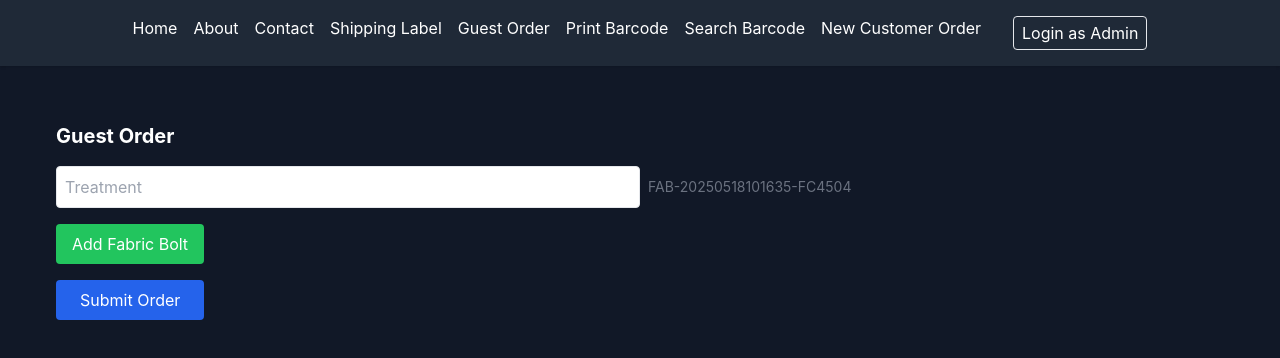
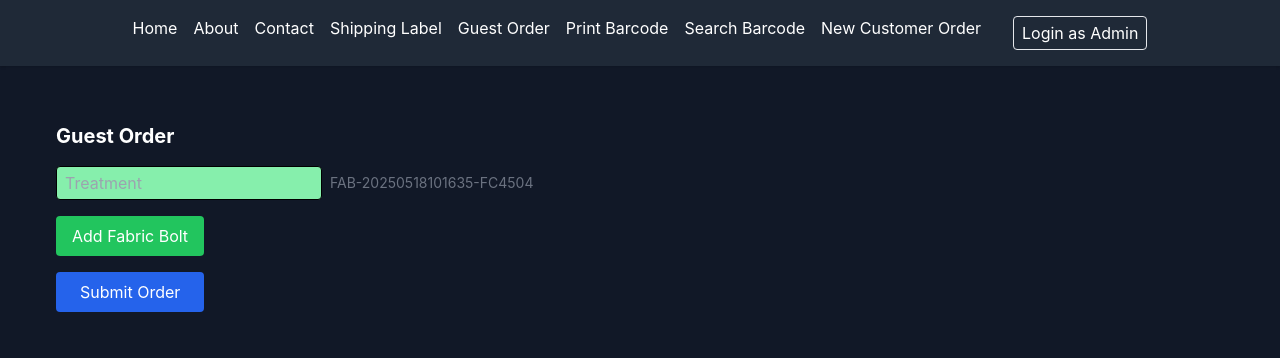
Before and after one commit to tommytoyou/Frontend-project-for-Easdon-Tech-using-React-Tailwind, a React (Create React App) app: page /guest-order in a window 1280 px wide. Shown: the top 358 px of the page. Built offline with nearby package versions, Linux system fonts and the light colour scheme.

Commit message:
Changed guest input background to light green

```diff
--- a/src/pages/GuestOrder.tsx
+++ b/src/pages/GuestOrder.tsx
@@ -68,7 +68,7 @@ const GuestOrder: React.FC = () => {
             onChange={(e) =>
               handleBoltChange(index, 'treatment', e.target.value)
             }
-            className="border p-2 rounded w-1/2"
+            className="border border-black rounded px-2 py-1 bg-green-300"
           />
           <span className="text-sm text-gray-500">{bolt.barcode}</span>
         </div>
```
Also changed, not shown: 1 other file (tests, documents, lock files or other folders).
